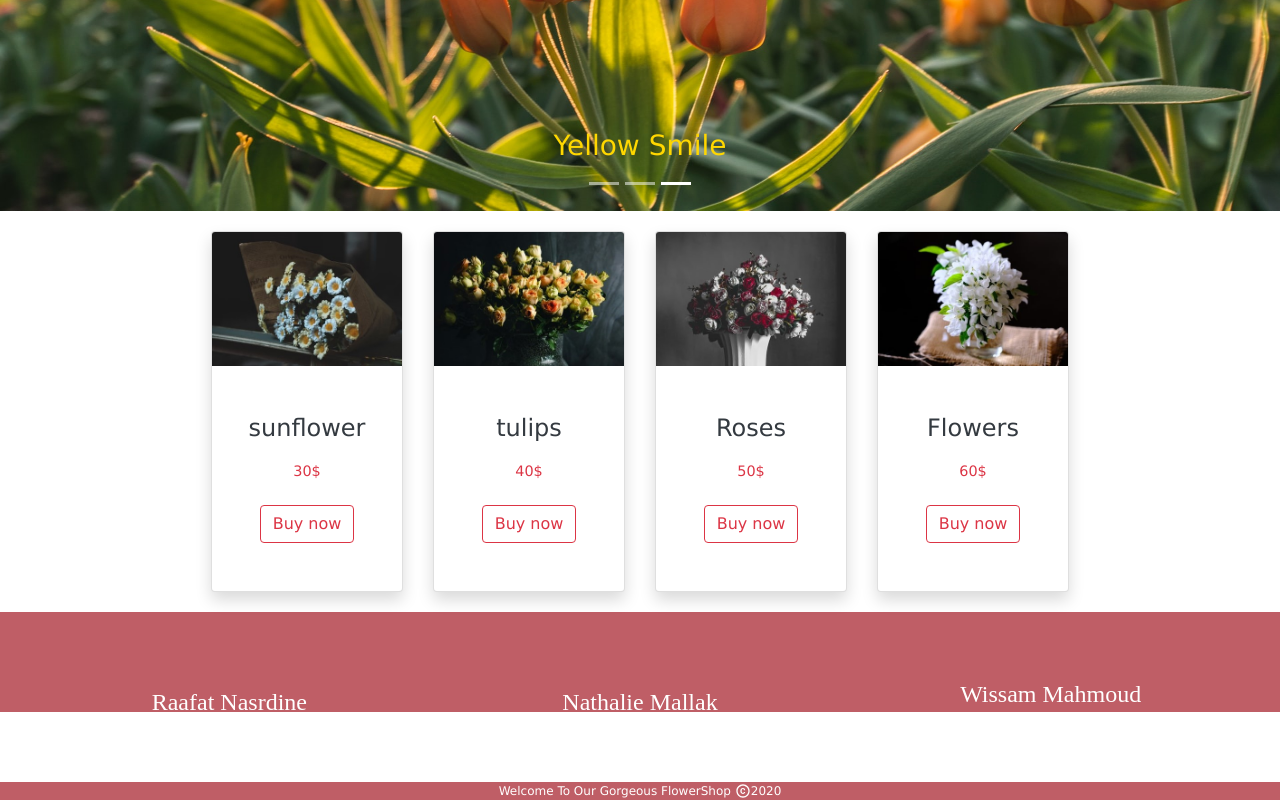
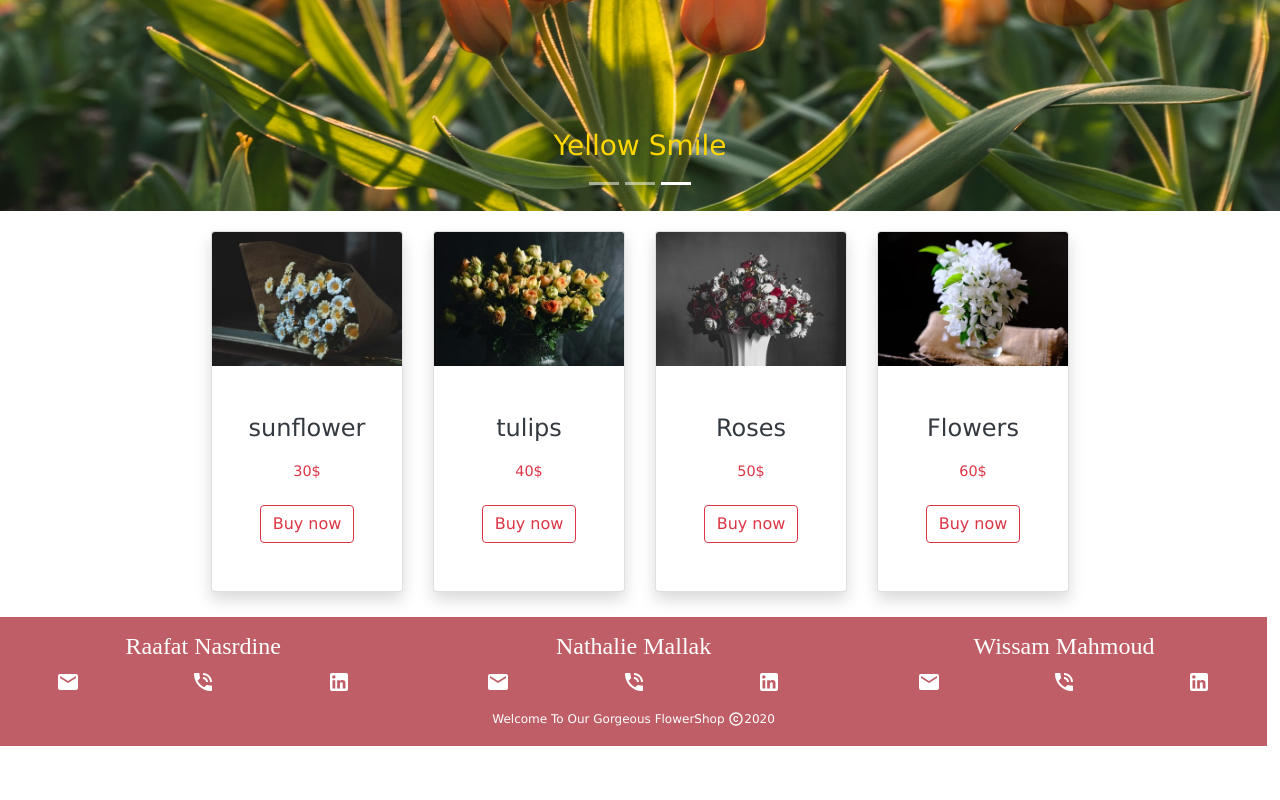
Before and after one commit to nathalie-mallak/final_project_frontend, a React (Create React App) app: page / in a window 1280 px wide. Shown: the part 443-1243 px from the top of the page. After the commit the page ends 1189 px from the top, so only its background shows below. Built offline with nearby package versions, Linux system fonts and the light colour scheme.

Commit message:
fixed foooter and aboutUs page

```diff
--- a/src/components/aboutUs/aboutUs.css
+++ b/src/components/aboutUs/aboutUs.css
@@ -1,11 +1,40 @@
-.word-rotate.active
+h3, h5
 {
-    visibility: visible;
-    width: auto;
+    color:  #BF5E66
 }
 
-.word-rotate .word-rotate-items
+.span
 {
-    position: relative;
-    width: 100%;
+    font-family: 'Comfortaa', cursive;
+    color: #BF5E66;
+    font-style: italic;
+    font-weight: bold;
+    font-size: 20px;
 }
+
+.quote
+{
+    font-family: 'Comfortaa', cursive;
+    color:  #332d2dda;
+    font-style: italic;
+    font-size: 18px;
+}
+
+.p
+{
+    line-height: 30px;
+    color:  #4e4242da
+}
+
+.infoContainer
+{
+    line-height: 40px;
+    border-left: 2px solid #BF5E66;
+    padding-left: 30px;
+}
+
+.subDiv
+{
+	line-height: 30px;
+	margin: 18px 0px;
+}
--- a/src/components/aboutUs/aboutUs.js
+++ b/src/components/aboutUs/aboutUs.js
@@ -1,10 +1,66 @@
 import React from 'react'
+import Header from '../header/header'
+import Footer from '../footer/footer'
+import './aboutUs.css'
+
+import Grid from '@material-ui/core/Grid'
+import { makeStyles } from '@material-ui/core/styles'
+import FilterVintageIcon from '@material-ui/icons/FilterVintage'
 
 const AboutUs = () => {
+	const classes = useStyles();
+
 	return (
 		<>
+			<Header />
+			<div className={classes.root}>
+                <Grid container justify='space-evenly'>
+                    <Grid item xs={8} sm={6}>
+						<h3> About Us </h3>
+						<p className='p'> Propelled by our affection for flowers and energy about nature, it is our obsession to make creative and noteworthy plant and new flower courses of action. We trust that the best, freshest flowers deliver the most noteworthy presentations. <br/><br/>
+
+						<span className='span'>Flowers For You </span> is glad to give quality flowers and plants to our customers. Our retail premises opened in 2019. From that point forward, we have bloomed into a full administration flower specialist with both private and corporate customers. Our master staff is here to enable all customers to pick the best flowers and plants for all events and purposes </p>
+					</Grid>
+					<Grid item xs={8} sm={4}>
+						<div className='infoContainer'>
+							<h3> Conatct Us </h3>
+							<p className='quote'> We will be happy to receive your inquiries and orders<span className='span'> <FilterVintageIcon size='small'/> </span> </p>
+
+							<div className='subDiv'>
+								<h5> From Lebanon </h5>
+								<p className='p'> +96171234567 </p>
+							</div>
+
+							<div className='subDiv'>
+								<h5> Address </h5>
+								<p className='p'> Hamra-Street, Beirut, Lebanon </p>
+							</div>
+
+							<div className='subDiv'>
+								<h5> Mail Us </h5>
+								<p className='p'> customerservice@flowersforyou.com </p>
+							</div>
+						</div>
+					</Grid>
+				</Grid>
+			</div>
+			<Footer />
 		</>
 	)
 }
 
 export default AboutUs
+
+
+const useStyles = makeStyles(() => ({
+    root: {
+      flexGrow: 1,
+	  border: '3px solid #BF5E66',
+	  borderRadius: '30px',
+      width: '94%',
+      padding: '30px 0px',
+	  marginBottom: '10px',
+	  justifyContent: 'center',
+	  margin: '20px auto',
+    }
+}))
--- a/src/components/footer/footer.css
+++ b/src/components/footer/footer.css
@@ -2,15 +2,6 @@
     text-align: center;
     font-family: 'Comfortaa', cursive;
     color: white;
-}
-
-.footer
-{
-   background-color: #BF5E66 ;
-   margin-top: 20px;
-   /* background-color: #BF5E66; */
-   height: 100px;
-   padding: 20px 0px;
 }
 
 .icons
@@ -20,7 +11,6 @@
 }
 
 #copyright{
-    background-color: #BF5E66 ;
     text-align: center;
     color: white;
     font-size: 12px;
--- a/src/components/footer/footer.js
+++ b/src/components/footer/footer.js
@@ -1,53 +1,63 @@
 import React from 'react'
 import './footer.css'
+
+import Grid from '@material-ui/core/Grid'
+import { makeStyles } from '@material-ui/core/styles'
 import MailIcon from '@material-ui/icons/Mail'
 import PhoneInTalkIcon from '@material-ui/icons/PhoneInTalk'
 import LinkedInIcon from '@material-ui/icons/LinkedIn'
 import CopyrightIcon from '@material-ui/icons/Copyright'
 
 const Footer = () => {
+
+    const classes = useStyles();
+
     return (
         <>
-        <div className='footer'>
-            <div className='w-100 p-4 d-flex justify-content-center align-items-center'>
-
-                <div className='w-100 d-flex justify-content-around align-items-center mt-4'>
-                    <div classNames='w-50 d-flex justify-content-around align-items-center' id='Raafat'>
+            <div className={classes.root}>
+                <Grid container spacing={3} justify='center'>
+                    <Grid item xs={8} sm={4}>
                         <h4 className='h4'>Raafat Nasrdine</h4>
-                        <div className='col w-100 h-100 d-flex justify-content-around align-items-center'>
+                        <div className='d-flex justify-content-around'>
                             <a href="mailto:Raafatnasrdine@gmail.com"><MailIcon className='icons'/></a>
                             <a href="tel:+96176674225"><PhoneInTalkIcon className='icons'/></a>
                             <a href="https://www.linkedin.com/in/raafat-nasrldine"><LinkedInIcon className='icons'/></a>
                         </div>
-                    </div>
-                </div>
-                <div className='w-100 d-flex justify-content-around align-items-center mt-4'>
-                    <div classNames='w-50 d-flex justify-content-around align-items-center' id='Nathalie'>
+                    </Grid>
+                    <Grid item xs={8} sm={4}>
                         <h4 className='h4'>Nathalie Mallak</h4>
-                        <div className='col w-100 h-100 d-flex justify-content-around align-items-center'>
+                        <div className='d-flex justify-content-around'>
                             <a href="mailto:nathalie.mallak@gmail.com"><MailIcon className='icons'/></a>
                             <a href="tel:+96176466567"><PhoneInTalkIcon className='icons'/></a>
                             <a href="https://www.linkedin.com/in/nathalie-mallak"><LinkedInIcon className='icons'/></a>
                         </div>
-                    </div>
-                </div>
-                <div className='w-100 d-flex justify-content-around align-items-center mt-4'>
-                    <div classNames='w-50 d-flex justify-content-around align-items-center' id='Wissam'>
+                    </Grid>
+                    <Grid item xs={8} sm={4}>
                         <h4 className='h4'>Wissam Mahmoud</h4>
-                        <div className='col w-100 h-100 d-flex justify-content-around align-items-center'>
+                        <div className='d-flex justify-content-around'>
                             <p><MailIcon className='icons'/></p>
                             <p><PhoneInTalkIcon className='icons'/></p>
                             <p><LinkedInIcon className='icons'/></p>
                         </div>
-                    </div>
-              </div>
-            </div>
-            <div id='copyright'>
+                    </Grid>
+                </Grid>
+                <div id='copyright'>
                 <p>Welcome To Our Gorgeous FlowerShop  <span><CopyrightIcon style={{fontSize: 16}}/>2020</span></p>
             </div>
             </div>
-       </>
+        </>
     )
 }
 
 export default Footer
+
+const useStyles = makeStyles(() => ({
+    root: {
+      flexGrow: 1,
+      backgroundColor: '#BF5E66',
+      width: '99%',
+      padding: '15px 0px 2px',
+      marginBottom: '-13px',
+      marginTop: '25px'
+    }
+}))
--- a/src/components/header/header.js
+++ b/src/components/header/header.js
@@ -93,11 +93,7 @@ const Header = () => {
 					</MenuItem>
 
 					<MenuItem>
-						<a href='/#contact' className='sublink'> Contact Us</a>
-					</MenuItem>
-
-					<MenuItem>
-						<a href='/#about' className='sublink'> About Us </a>
+						<Link to='/about' className='sublink'> Our Shop </Link>
 					</MenuItem>
 
 					<MenuItem>
@@ -169,9 +165,7 @@ const Header = () => {
 							Customize your order
 						</Link>
 
-						<a href='/#contact' className='link'> Contact Us </a>
-
-						<a href='/#about' className='link'> About Us </a>
+						<Link to='/about' className='link'> Our Shop </Link>
 
 						<Link to ='/start' className='link'>
 							Get Started
--- a/src/components/main/main.js
+++ b/src/components/main/main.js
@@ -1,6 +1,7 @@
 import React from 'react'
 import { Route, Switch } from 'react-router-dom'
 import Home from '../home/home'
+import About from '../aboutUs/aboutUs'
 import Start from '../start/start'
 import Happy from '../occasions/happy'
 import Love from '../occasions/love'
@@ -8,13 +9,14 @@ import Sympathy from '../occasions/sympathy'
 import Gratitude from '../occasions/gratitude'
 import Customization from '../customization/customization'
 import Admin from '../adminDashboard/Index'
-import search from '../search/searchPage'
+import item from '../occasions/addNewItem'
 
 export default function main() {
     return (
         <>
             <Switch>
                 <Route exact path='/' component={Home} />
+                <Route exact path='/about' component={About} />
                 <Route exact path='/admin' component={Admin} />
                 <Route exact path='/start' component={Start} />
                 <Route exact path='/sympathyOccasions' component={Sympathy} />
@@ -22,7 +24,7 @@ export default function main() {
                 <Route exact path='/loveOccasions' component={Love} />
                 <Route exact path='/gratitudeOccasions' component={Gratitude} />
                 <Route exact path='/customization' component={Customization} />
-                <Route exact path='/searchPage' component={search} />
+                <Route exact path='/addNewItem' component={item} />
             </Switch>
         </>
     )
--- /dev/null
+++ b/src/components/occasions/addNewItem.js
@@ -0,0 +1,53 @@
+import axios from 'axios'
+import React, { useState } from 'react'
+
+const AddNewItem = () => {
+
+    const [itemInfo, setItemInfo] = useState({
+        name: '',
+       description: '',
+        price: '',
+       imgUrl: '',
+    })
+
+    const submitHandler = (e) => {
+        e.preventDefault()
+
+        const data = {
+            name: itemInfo.name,
+            description: itemInfo.description,
+            price: itemInfo.price,
+        }
+
+        // const data1 = {
+        //     imgUrl: itemInfo.imgUrl
+        // }
+
+        let formData = new FormData();
+
+        formData.append("file", itemInfo.imgUrl);
+
+        axios
+            .post(`/api/img_data`, formData)
+            .then (res => {
+                console.log(res)
+            })
+            .catch(err => console.log(err))
+
+    }
+
+
+
+    return (
+        <>
+        <form onSubmit={submitHandler} >
+            <input type='text' placeholder='name' name='name' onChange={(e) => {setItemInfo({...itemInfo, name: e.target.value})}}/>
+            <input type='text' placeholder='name' name='description' onChange={(e) => {setItemInfo({...itemInfo, description: e.target.value})}}/>
+            <input type='number' placeholder='name' name='price' onChange={(e) => {setItemInfo({...itemInfo, price: e.target.value})}}/>
+            <input type='file' name='imgUrl' oonChange={(e) => {setItemInfo({...itemInfo,imgUrl: e.target.value})}} />
+            </form>
+        </>
+    )
+}
+
+export default AddNewItem
--- a/src/components/occasions/gratitude.js
+++ b/src/components/occasions/gratitude.js
@@ -35,7 +35,7 @@ const GratitudeOccasions = props => {
 					<CardHeader title={occasion.name}/>
 					<CardMedia
 						className={classes.media}
-						image={occasion.image}
+						image={occasion.imgUrl}
 					/>
 					<p price={occasion.price}> </p>
 					<Button> Buy Now </Button>
```
Also changed, not shown: src/components/contactUs/contactUs.js (deleted, +0 -36 lines).
